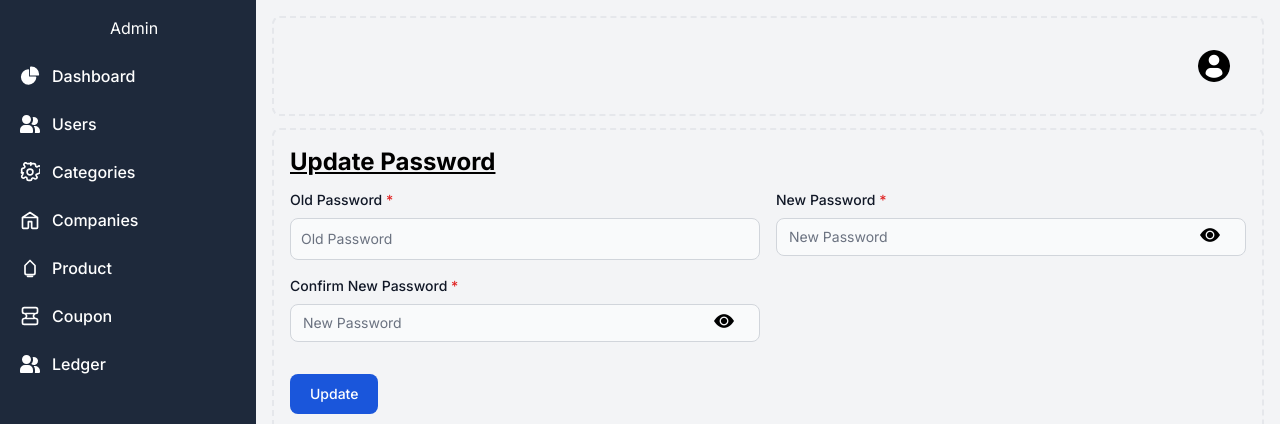
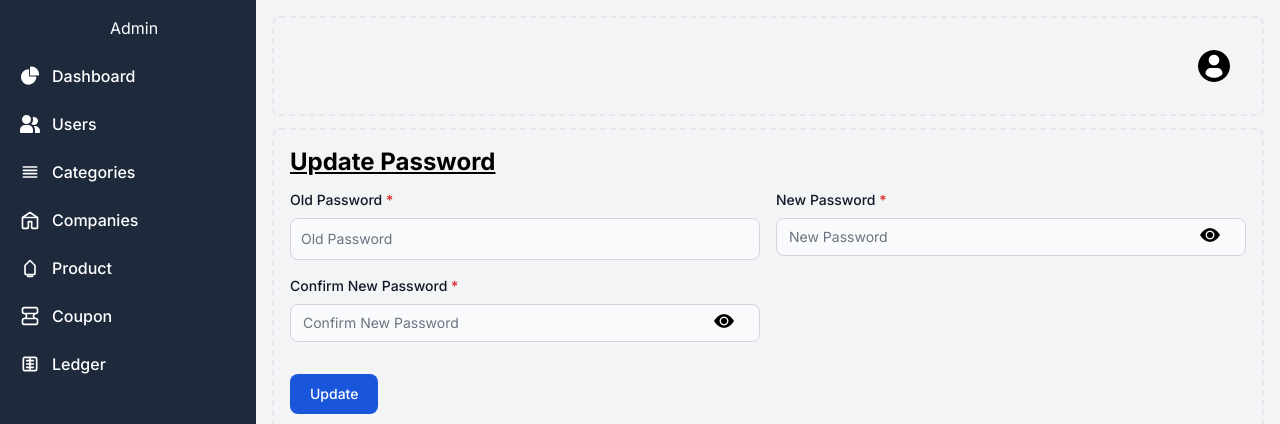
Before and after one commit to Ash1998-05-19/PaintUi_Frontend, a Next.js app: page /admin/changePassword in a window 1280 px wide. Shown: the top 424 px of the page. Built offline with nearby package versions, Linux system fonts and the light colour scheme.

Commit message:
Added some more fields in the coupon listing page

```diff
--- a/app/admin/categories/page.js
+++ b/app/admin/categories/page.js
@@ -13,6 +13,7 @@ import DeleteModal from "@/components/common/deleteModal";
 import { ToastContainer, toast } from "react-toastify";
 import ListPagination from "@/components/common/pagination";
 import SearchInput from "@/components/common/searchDebounceInput";
+import SpinnerComp from "@/components/common/spinner";
 //import Cookies from "js-cookie";
 
 export default function Category() {
@@ -24,6 +25,7 @@ export default function Category() {
   const [listData, setListData] = useState("");
   const [deleteId, setDeleteId] = useState();
   const [isRefresh, setIsRefresh] = useState(0);
+  const [isLoading, setIsLoading] = useState(false);
   const [page, setPage] = useState(1);
   const [searchData, setSearchData] = useState("");
   console.log("listData", listData);
@@ -32,9 +34,11 @@ export default function Category() {
     getAllCategories();
   }, [page, searchData, isRefresh]);
   const getAllCategories = async () => {
+    setIsLoading(true);
     let categories = await getCategory(page, searchData);
     if (!categories?.resData?.message) {
       setListData(categories?.resData);
+      setIsLoading(false);
       return false;
     } else {
       toast.error(categories?.message);
@@ -92,6 +96,7 @@ export default function Category() {
 
   return (
     <section>
+      {isLoading &&    <SpinnerComp/>  }
       <div className="relative overflow-x-auto shadow-md sm:rounded-lg">
         <h1 className="text-2xl text-black-600 underline mb-3 font-bold">
           Categories
--- a/app/admin/changePassword/page.js
+++ b/app/admin/changePassword/page.js
@@ -1,28 +1,26 @@
 "use client";
-import { useState, useRef, useEffect } from "react";
+import { useState } from "react";
 import { useRouter } from "next/navigation";
 import { toast } from "react-toastify";
 import { changePassword } from "@/apiFunction/auth/auth";
-
 import Styles from "./changepassword.module.css";
 import Cookies from "js-cookie";
 import SpinnerComp from "@/components/common/spinner";
 
 export default function Password(params) {
   const [OldPassword, setOldPassword] = useState("");
-
   const [NewPassword, setNewPassword] = useState("");
   const [confirmPassword, setConfirmPassword] = useState("");
   const [passwordsMatch, setPasswordsMatch] = useState(true);
   const [isLoading, setIsLoading] = useState(false);
-  const [passwordShow, setPasswordShow] = useState(false);
+  const [newPasswordShow, setNewPasswordShow] = useState(false);
+  const [confirmPasswordShow, setConfirmPasswordShow] = useState(false);
 
   const phone = Cookies.get("phone");
 
   const handleOldPasswordChange = (e) => {
     setOldPassword(e.target.value);
   };
-
 
   const handleNewPasswordChange = (event) => {
     const value = event.target.value;
@@ -51,17 +49,17 @@ export default function Password(params) {
 
   const submitUserForm = async () => {
     if (OldPassword === "") {
-      toast.error("OldPassword cannot be empty");
+      toast.error("Old Password cannot be empty");
       return false;
     }
 
     if (NewPassword === "") {
-      toast.error("NewPassword cannot be empty");
+      toast.error("New Password cannot be empty");
       return false;
     }
 
     if (confirmPassword === "") {
-      toast.error("ConfirmPassword cannot be empty");
+      toast.error("Confirm Password cannot be empty");
       return false;
     }
 
@@ -70,22 +68,17 @@ export default function Password(params) {
       return false;
     }
 
-
-
     setIsLoading(true);
 
     const UserDetails = {
-      Phone:phone,
+      Phone: phone,
       oldPassword: OldPassword,
       newPassword: NewPassword,
     };
-    let updateUserData = await changePassword(
-      UserDetails
-    );
-    console.log("response message",updateUserData )
-    if (
-      updateUserData?.successMessage?.success == true
-    ) {
+
+    let updateUserData = await changePassword(UserDetails);
+    console.log("response message", updateUserData);
+    if (updateUserData?.successMessage?.success == true) {
       toast.success(updateUserData?.successMessage?.message);
       setIsLoading(false);
       Cookies.remove("token");
@@ -93,7 +86,7 @@ export default function Password(params) {
       Cookies.remove("firstName");
       Cookies.remove("lastName");
       Cookies.remove("phone");
-    router.push("/login")
+      router.push("/login");
       return false;
     } else {
       toast.error(updateUserData?.errMessage);
@@ -101,13 +94,15 @@ export default function Password(params) {
       return false;
     }
   };
-  const handelPasswordShow = () => {
-    if (!passwordShow) {
-      setPasswordShow(true);
-    } else {
-      setPasswordShow(false);
-    }
+
+  const handleNewPasswordShow = () => {
+    setNewPasswordShow(!newPasswordShow);
   };
+
+  const handleConfirmPasswordShow = () => {
+    setConfirmPasswordShow(!confirmPasswordShow);
+  };
+
   return (
     <>
       {isLoading && <SpinnerComp />}
@@ -116,9 +111,8 @@ export default function Password(params) {
           Update Password
         </h1>
         <form className="grid gap-4 mb-4 md:grid-cols-2">
-
           <div>
-            <label className="block mb-2 text-sm font-medium text-gray-900 dark:text-white ">
+            <label className="block mb-2 text-sm font-medium text-gray-900 dark:text-white">
               Old Password <span className="text-red-600">*</span>
             </label>
             <input
@@ -130,11 +124,11 @@ export default function Password(params) {
             />
           </div>
           <div className="relative">
-            <label className="block mb-2 text-sm font-medium text-gray-900 dark:text-white ">
+            <label className="block mb-2 text-sm font-medium text-gray-900 dark:text-white">
               New Password <span className="text-red-600">*</span>
             </label>
             <input
-              type={passwordShow ? "text" : "password"}
+              type={newPasswordShow ? "text" : "password"}
               value={NewPassword}
               onChange={handleNewPasswordChange}
               name="NewPassword"
@@ -144,38 +138,37 @@ export default function Password(params) {
               required=""
             />
             <button
-              onClick={handelPasswordShow}
+              onClick={handleNewPasswordShow}
               type="button"
               className={`text-black absolute end-2.5 bottom-2.5 font-bold rounded-lg text-xl px-4 py-2 ${Styles.eyeButton}`}
             >
-              {passwordShow ? (
+              {newPasswordShow ? (
                 <i className="bi bi-eye-slash-fill"></i>
               ) : (
                 <i className="bi bi-eye-fill"></i>
               )}
             </button>
           </div>
-          <div>
           <div className="relative">
-              <label className="block mb-2 text-sm font-medium text-gray-900 dark:text-white ">
+            <label className="block mb-2 text-sm font-medium text-gray-900 dark:text-white">
               Confirm New Password <span className="text-red-600">*</span>
             </label>
             <input
-                type={passwordShow ? "text" : "password"}
+              type={confirmPasswordShow ? "text" : "password"}
               value={confirmPassword}
               onChange={handleConfirmPasswordChange}
-                name="NewPassword"
-                id="NewPassword"
-                placeholder="New Password"
+              name="confirmPassword"
+              id="confirmPassword"
+              placeholder="Confirm New Password"
               className="bg-gray-50 border border-gray-300 text-gray-900 sm:text-sm rounded-lg focus:ring-primary-600 focus:border-primary-600 block w-full dark:bg-gray-700 dark:border-gray-600 dark:placeholder-gray-400 dark:text-white dark:focus:ring-blue-500 dark:focus:border-blue-500"
               required=""
             />
             <button
-                onClick={handelPasswordShow}
+              onClick={handleConfirmPasswordShow}
               type="button"
               className={`text-black absolute end-2.5 bottom-2.5 font-bold rounded-lg text-xl px-4 py-2 ${Styles.eyeButton}`}
             >
-                {passwordShow ? (
+              {confirmPasswordShow ? (
                 <i className="bi bi-eye-slash-fill"></i>
               ) : (
                 <i className="bi bi-eye-fill"></i>
@@ -184,32 +177,9 @@ export default function Password(params) {
           </div>
           {!passwordsMatch && (
             <p className="text-red-500 text-sm mt-1">
-                Password should match.
+              Passwords should match.
             </p>
           )}
-          </div>
-
-          {/* <div>
-
-                        <input
-                            type="password"
-                            className="bg-gray-50 border border-gray-300 text-gray-900 text-sm rounded-lg focus:ring-blue-500 focus:border-blue-500 block w-full p-2.5 dark:bg-gray-700 dark:border-gray-600 dark:placeholder-gray-400 dark:text-white dark:focus:ring-blue-500 dark:focus:border-blue-500"
-                            value={NewPassword}
-                            onChange={handleNewPasswordChange}
-                        />
-                    </div> */}
-          {/* <div>
-
-                        <input
-                            type="password"
-                            className="bg-gray-50 border border-gray-300 text-gray-900 text-sm rounded-lg focus:ring-blue-500 focus:border-blue-500 block w-full p-2.5 dark:bg-gray-700 dark:border-gray-600 dark:placeholder-gray-400 dark:text-white dark:focus:ring-blue-500 dark:focus:border-blue-500"
-                            value={confirmPassword}
-                            onChange={handleConfirmPasswordChange}
-                        />
-                        {!passwordsMatch && (
-                            <p className="text-red-500 text-sm mt-1">Password should match.</p>
-                        )}
-                    </div> */}
         </form>
         <button
           onClick={submitUserForm}
--- a/app/admin/companies/page.js
+++ b/app/admin/companies/page.js
@@ -13,6 +13,7 @@ import { ToastContainer, toast } from "react-toastify";
 import DeleteModal from "@/components/common/deleteModal";
 import ListPagination from "@/components/common/pagination";
 import SearchInput from "@/components/common/searchDebounceInput";
+import SpinnerComp from "@/components/common/spinner";
 //import Cookies from "js-cookie";
 
 export default function Company() {
@@ -24,6 +25,7 @@ export default function Company() {
   const [listData, setListData] = useState(false);
   const [deleteId, setDeleteId] = useState();
   const [isRefresh, setIsRefresh] = useState(0);
+  const [isLoading, setIsLoading] = useState(false);
   const [page, setPage] = useState(1);
   const [searchData, setSearchData] = useState("");
   console.log("listData", listData);
@@ -32,9 +34,11 @@ export default function Company() {
     getAllCompanies();
   }, [page, searchData, isRefresh]);
   const getAllCompanies = async () => {
+    setIsLoading(true);
     let companies = await getCompany(page, searchData);
     if (!companies?.resData?.message) {
       setListData(companies?.resData);
+      setIsLoading(false);
       return false;
     } else {
       toast.error(companies?.message);
@@ -92,6 +96,7 @@ export default function Company() {
 
   return (
     <section>
+      {isLoading &&    <SpinnerComp/>  }
       <div className="relative overflow-x-auto shadow-md sm:rounded-lg">
         <h1 className="text-2xl text-black-600 underline mb-3 font-bold">
           Companies
--- a/app/admin/ledger/page.js
+++ b/app/admin/ledger/page.js
@@ -12,6 +12,7 @@ import { ToastContainer, toast } from "react-toastify";
 import ListPagination from "@/components/common/pagination";
 import DeleteModal from "@/components/common/deleteModal";
 import SearchInput from "@/components/common/searchDebounceInput";
+import SpinnerComp from "@/components/common/spinner";
 //import Cookies from "js-cookie";
 export default function Ledger(params) {
 //   const roleData = Cookies.get("roles") ?? "";
@@ -24,6 +25,7 @@ export default function Ledger(params) {
   const [isRefresh, setIsRefresh] = useState(0);
   const [userId, setUserId] = useState(params?.searchParams?.id ?params?.searchParams?.id:null);
   const [page, setPage] = useState(1);
+  const [isLoading, setIsLoading] = useState(false);
   const [searchData, setSearchData] = useState("");
   console.log("listData", listData);
   console.log("ledger params data", params)
@@ -32,11 +34,12 @@ export default function Ledger(params) {
     getAllLedgers();
   }, [page, searchData, isRefresh]);
   const getAllLedgers = async () => {
-
+    setIsLoading(true);
     let ledgers = await getLedger(page, searchData, userId);
     console.log("ledger details", ledgers);
     if (!ledgers?.resData?.message) {
       setListData(ledgers?.resData);
+      setIsLoading(false);
       return false;
     } else {
       toast.error(ledgers?.message);
@@ -77,6 +80,7 @@ export default function Ledger(params) {
   };
   return (
     <section>
+      {isLoading &&    <SpinnerComp/>  }
       <div className="relative overflow-x-auto shadow-md sm:rounded-lg">
         <h1 className="text-2xl text-black-600 underline mb-3 font-bold">
           Ledger
--- a/app/admin/products/page.js
+++ b/app/admin/products/page.js
@@ -15,6 +15,7 @@ import DeleteModal from "@/components/common/deleteModal";
 import { ToastContainer, toast } from "react-toastify";
 import FilterModal from "@/components/common/filterModal";
 import SearchInput from "@/components/common/searchDebounceInput";
+import SpinnerComp from "@/components/common/spinner";
 //import Cookies from "js-cookie";
 
 export default function Product() {
@@ -42,6 +43,7 @@ export default function Product() {
   const [deleteId, setDeleteId] = useState();
   const [isRefresh, setIsRefresh] = useState(0);
   const [page, setPage] = useState(1);
+  const [isLoading, setIsLoading] = useState(false);
   const [filterModalvalue, setFilterModalValue] = useState(false);
   const [searchData, setSearchData] = useState("");
   console.log("listData", listData);
@@ -53,10 +55,12 @@ export default function Product() {
   }, [page, searchData, isRefresh]);
 
   const getAllProducts = async () => {
+    setIsLoading(true);
     let products = await getProduct(page, searchData, payLoad);
     console.log("product data", products);
     if (!products?.resData?.message) {
       setListData(products?.resData);
+      setIsLoading(false);
       return false;
     } else {
       toast.error(products?.message);
@@ -157,6 +161,7 @@ export default function Product() {
 
   return (
     <section>
+      {isLoading &&    <SpinnerComp/>  }
       <div className="relative overflow-x-auto shadow-md sm:rounded-lg">
         <h1 className="text-2xl text-black-600 underline mb-3 font-bold">
           Products
--- a/app/admin/users/page.js
+++ b/app/admin/users/page.js
@@ -13,6 +13,7 @@ import DeleteModal from "@/components/common/deleteModal";
 import ListPagination from "@/components/common/pagination";
 import { UserDetailModal } from "@/components/common/userDetailModal";
 import SearchInput from "@/components/common/searchDebounceInput";
+import SpinnerComp from "@/components/common/spinner";
 //import Cookies from "js-cookie";
 export default function User() {
   //   const roleData = Cookies.get("roles") ?? "";
@@ -23,6 +24,7 @@ export default function User() {
   const [listData, setListData] = useState(false);
   const [deleteId, setDeleteId] = useState();
   const [isRefresh, setIsRefresh] = useState(0);
+  const [isLoading, setIsLoading] = useState(false);
   const [page, setPage] = useState(1);
   const [searchData, setSearchData] = useState("");
   const [openUserModal, setOpenUserModal] = useState(false);
@@ -33,9 +35,11 @@ export default function User() {
     getAllUsers();
   }, [page, searchData, isRefresh]);
   const getAllUsers = async () => {
+    setIsLoading(true);
     let users = await getUser(page, searchData);
     if (!users?.resData?.message) {
       setListData(users?.resData);
+      setIsLoading(false);
       return false;
     } else {
       toast.error(users?.message);
@@ -100,6 +104,7 @@ export default function User() {
 
   return (
     <section>
+      {isLoading &&    <SpinnerComp/>  }
       <div className="relative overflow-x-auto shadow-md sm:rounded-lg">
         <h1 className="text-2xl text-black-600 underline mb-3 font-bold">
           Users
--- a/components/common/filterModal.js
+++ b/components/common/filterModal.js
@@ -115,7 +115,7 @@ const [selectedOrder, setSelectedOrder] = useState({ value: 'descending', label:
               <label className="block text-gray-700">Sort By:</label>
               <Select
               onChange = { (option) => changeSortHandle("sortBy",option)}
-              value = {payLoad?.sortBy}
+
                 options={sortByOptions}
                 className="basic-single-select"
                 classNamePrefix="select"
--- a/components/common/sidebar.js
+++ b/components/common/sidebar.js
@@ -23,14 +23,14 @@ export default function SidebarComp({ children }) {
     initFlowbite(); // Call initCarousels() when component mounts
   }, []);
 
-  const logOut =()=>{
+  const logOut = () => {
     Cookies.remove("token");
     Cookies.remove("email");
     Cookies.remove("firstName");
     Cookies.remove("lastName");
     Cookies.remove("phone");
-    router.push("/login")
-  }
+    router.push("/login");
+  };
   return (
     <>
       <button
@@ -71,7 +71,6 @@ export default function SidebarComp({ children }) {
             <li>
               <Link
                 href="/admin/dashboard"
-
                 onClick={() => handleTabClick("/admin/dashboard")}
                 className={` ${
                   activeTab === "/admin/dashboard"
@@ -102,7 +101,9 @@ export default function SidebarComp({ children }) {
                 href="/admin/users"
                 onClick={() => handleTabClick("/admin/users")}
                 className={` ${
-                  activeTab === "/admin/users" ? Styles.activeTab : Styles.inactiveTab
+                  activeTab === "/admin/users"
+                    ? Styles.activeTab
+                    : Styles.inactiveTab
                 } flex items-center p-2 text-gray-900 rounded-lg dark:text-white hover:bg-gray-100 dark:hover:bg-gray-700 group`}
               >
                 <svg
@@ -127,7 +128,9 @@ export default function SidebarComp({ children }) {
                 href="/admin/categories"
                 onClick={() => handleTabClick("/admin/categories")}
                 className={` ${
-                  activeTab === "/admin/categories" ? Styles.activeTab : Styles.inactiveTab
+                  activeTab === "/admin/categories"
+                    ? Styles.activeTab
+                    : Styles.inactiveTab
                 } flex items-center p-2 text-gray-900 rounded-lg dark:text-white hover:bg-gray-100 dark:hover:bg-gray-700 group`}
               >
                 <svg
@@ -140,13 +143,13 @@ export default function SidebarComp({ children }) {
                   xmlns="http://www.w3.org/2000/svg"
                   fill="none"
                   viewBox="0 0 24 24"
+                  stroke="currentColor"
                 >
                   <path
-                    stroke="currentColor"
-                    strokeLinecap="round"
-                    strokeLinejoin="round"
-                    strokeWidth="2"
-                    d="M12 8.5a3.5 3.5 0 1 1 0 7 3.5 3.5 0 0 1 0-7zM19.4 15a1.65 1.65 0 0 0 .33 1.82l.08.09a2 2 0 0 1-2.83 2.83l-.09-.08a1.65 1.65 0 0 0-1.82-.33 1.65 1.65 0 0 0-.98 1.51V20a2 2 0 0 1-2 2h-1.7a2 2 0 0 1-2-2v-.21a1.65 1.65 0 0 0-.98-1.51 1.65 1.65 0 0 0-1.82.33l-.09.08a2 2 0 0 1-2.83-2.83l.08-.09a1.65 1.65 0 0 0 .33-1.82 1.65 1.65 0 0 0-1.51-.98H4a2 2 0 0 1-2-2v-1.7a2 2 0 0 1 2-2h.21a1.65 1.65 0 0 0 1.51-.98 1.65 1.65 0 0 0-.33-1.82l-.08-.09a2 2 0 0 1 2.83-2.83l.09.08a1.65 1.65 0 0 0 1.82.33H12a1.65 1.65 0 0 0 .98-1.51V4a2 2 0 0 1 2-2h1.7a2 2 0 0 1 2 2v.21a1.65 1.65 0 0 0 .98 1.51 1.65 1.65 0 0 0 1.82-.33l.09-.08a2 2 0 0 1 2.83 2.83l-.08.09a1.65 1.65 0 0 0-.33 1.82V12c0 .35.07.68.2.98z"
+                    stroke-linecap="round"
+                    stroke-linejoin="round"
+                    stroke-width="2"
+                    d="M4 6h16M4 10h16M4 14h16M4 18h16"
                   />
                 </svg>
 
@@ -161,7 +164,9 @@ export default function SidebarComp({ children }) {
                 href="/admin/companies"
                 onClick={() => handleTabClick("/admin/companies")}
                 className={` ${
-                  activeTab === "/admin/companies" ? Styles.activeTab : Styles.inactiveTab
+                  activeTab === "/admin/companies"
+                    ? Styles.activeTab
+                    : Styles.inactiveTab
                 } flex items-center p-2 text-gray-900 rounded-lg dark:text-white hover:bg-gray-100 dark:hover:bg-gray-700 group`}
               >
                 <svg
@@ -235,7 +240,9 @@ export default function SidebarComp({ children }) {
                 href="/admin/coupon"
                 onClick={() => handleTabClick("/admin/coupon")}
                 className={` ${
-                  activeTab === "/admin/coupon" ? Styles.activeTab : Styles.inactiveTab
+                  activeTab === "/admin/coupon"
+                    ? Styles.activeTab
+                    : Styles.inactiveTab
                 } flex items-center p-2 text-gray-900 rounded-lg dark:text-white hover:bg-gray-100 dark:hover:bg-gray-700 group`}
               >
                 <svg
@@ -274,7 +281,9 @@ export default function SidebarComp({ children }) {
                 href="/admin/ledger"
                 onClick={() => handleTabClick("/admin/ledger")}
                 className={` ${
-                  activeTab === "/admin/ledger" ? Styles.activeTab : Styles.inactiveTab
+                  activeTab === "/admin/ledger"
+                    ? Styles.activeTab
+                    : Styles.inactiveTab
                 } flex items-center p-2 text-gray-900 rounded-lg dark:text-white hover:bg-gray-100 dark:hover:bg-gray-700 group`}
               >
                 <svg
@@ -285,11 +294,18 @@ export default function SidebarComp({ children }) {
                   }  flex-shrink-0 w-5 h-5 text-gray-900 transition duration-75 dark:text-gray-400 group-hover:text-gray-900 dark:group-hover:text-black`}
                   aria-hidden="true"
                   xmlns="http://www.w3.org/2000/svg"
-                  fill="currentColor"
-                  viewBox="0 0 20 18"
+                  fill="none"
+                  viewBox="0 0 24 24"
+                  stroke="currentColor"
                 >
-                  <path d="M14 2a3.963 3.963 0 0 0-1.4.267 6.439 6.439 0 0 1-1.331 6.638A4 4 0 1 0 14 2Zm1 9h-1.264A6.957 6.957 0 0 1 15 15v2a2.97 2.97 0 0 1-.184 1H19a1 1 0 0 0 1-1v-1a5.006 5.006 0 0 0-5-5ZM6.5 9a4.5 4.5 0 1 0 0-9 4.5 4.5 0 0 0 0 9ZM8 10H5a5.006 5.006 0 0 0-5 5v2a1 1 0 0 0 1 1h11a1 1 0 0 0 1-1v-2a5.006 5.006 0 0 0-5-5Z" />
+                  <path
+                    stroke-linecap="round"
+                    stroke-linejoin="round"
+                    stroke-width="2"
+                    d="M12 4v16m4-12H8m8 4H8m8 4H8M4 6a2 2 0 012-2h12a2 2 0 012 2v12a2 2 0 01-2 2H6a2 2 0 01-2-2V6z"
+                  />
                 </svg>
+
                 <span className={` flex-1 ms-3 whitespace-nowrap`}>Ledger</span>
               </Link>
             </li>
@@ -337,7 +353,6 @@ export default function SidebarComp({ children }) {
                 href=""
                 className="flex items-center space-x-3 rtl:space-x-reverse"
               >
-
                 {/* <span className="self-center text-2xl font-semibold whitespace-nowrap dark:text-white">
                   REC
                 </span> */}
@@ -356,7 +371,7 @@ export default function SidebarComp({ children }) {
                     className="w-8 h-8 rounded-full"
                     src="/images/profile-user.png"
                     alt="user photo"
-                    style={{ backgroundColor: 'white' }}
+                    style={{ backgroundColor: "white" }}
                   />
                 </button>
                 <div
@@ -372,7 +387,6 @@ export default function SidebarComp({ children }) {
                     </span>
                   </div>
                   <ul className="py-2" aria-labelledby="user-menu-button">
-
                     <li>
                       <a
                         href="/admin/changePassword"
```
Also changed, not shown: app/admin/coupon/page.js (+16 -44 lines), components/common/couponFilterModal.js (+38 -12 lines). Lines whose indentation alone changed are shown as unchanged.
